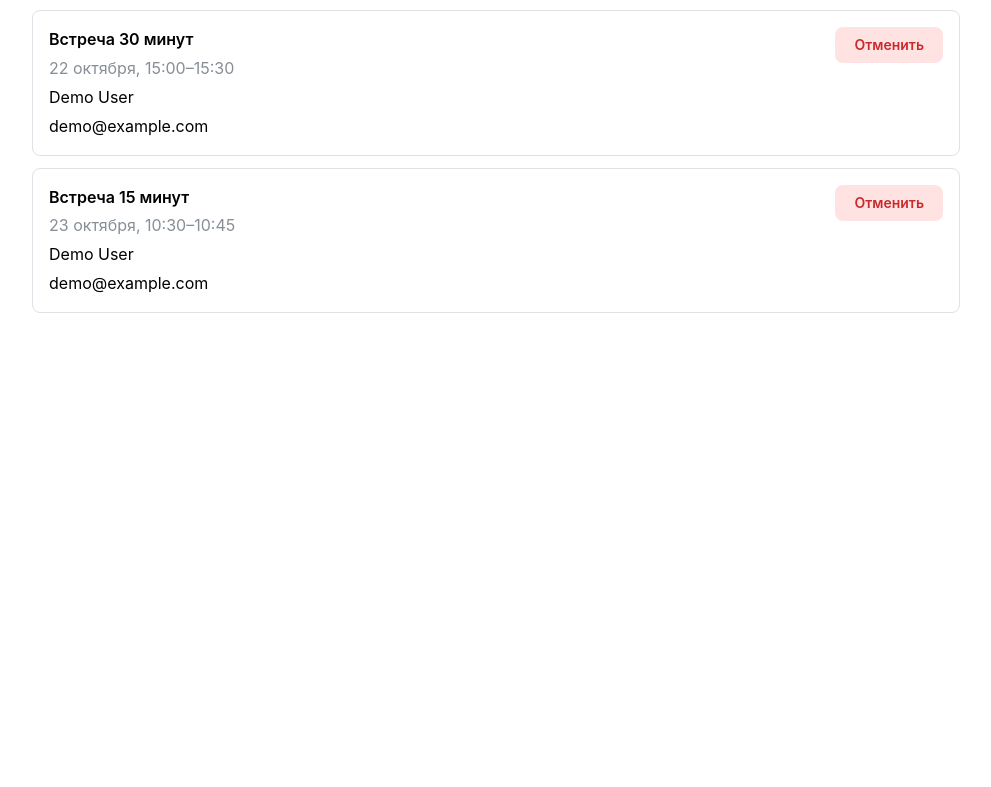
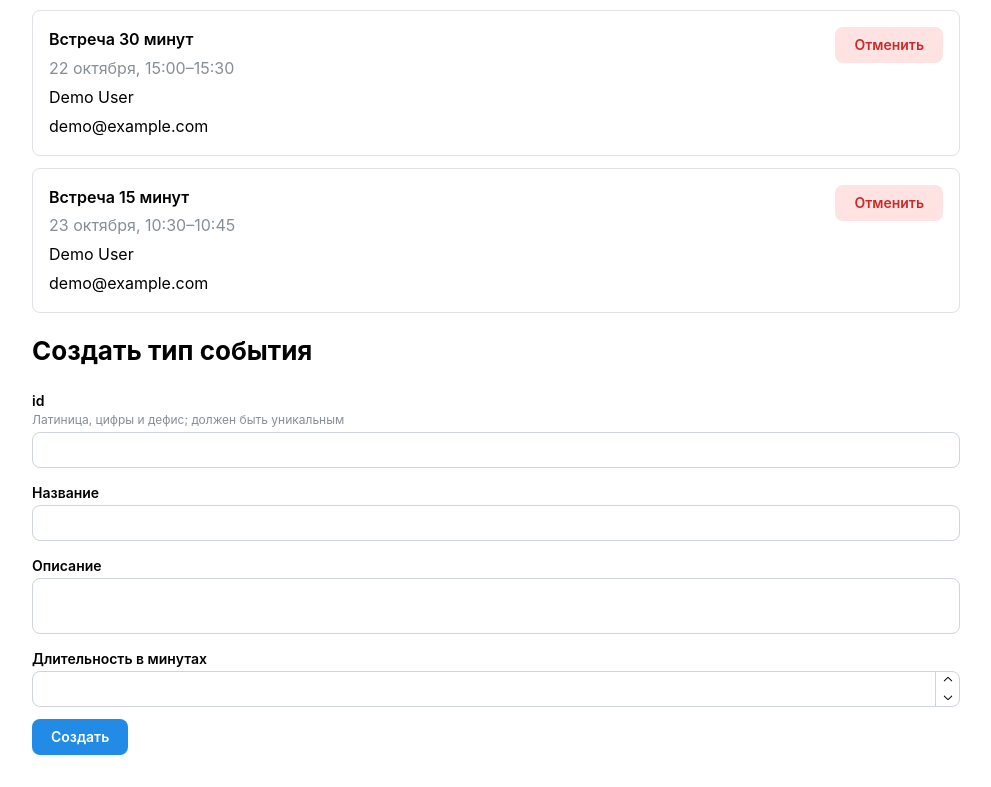
Before and after one commit to tychkovas/ai-for-developers-project-386, a React (Vite) app: page /admin in a window 1280 px wide. Shown: the part 311-1098 px from the top of the page, without its empty margins (144-1135 px from the left). Before the commit the page ends 800 px from the top, so only its background shows below. Built offline with nearby package versions, Linux system fonts and the light colour scheme.

Commit message:
feat: add event type creation form to admin panel (#24)

```diff
--- a/src/pages/AdminPage.tsx
+++ b/src/pages/AdminPage.tsx
@@ -6,30 +6,62 @@
 // в модалке Mantine: полное удаление, слот мгновенно освобождается. Пусто —
 // «Нет предстоящих записей». Список предстоящих не показывает прошедшие записи
 // (фильтр upcoming); хедер панели — «Назад к витрине» (спека, раздел 5).
+// Ниже списка — блок «Создать тип события» (тикет #24): форма с @mantine/form,
+// сохранение только через SDK createEventType; клиентская валидация id
+// дублирует серверную, неуникальный id подсвечивает сообщением 409 id_taken.
 import {
+  Alert,
   Button,
   Container,
   Group,
   Modal,
+  NumberInput,
   Paper,
   Stack,
   Text,
+  Textarea,
+  TextInput,
   Title,
 } from '@mantine/core';
+import { useForm } from '@mantine/form';
 import { useState } from 'react';
 import { AppHeader } from '../components/AppHeader';
 import { LoadingRow } from '../components/LoadingRow';
-import { cancelBooking } from '../api';
+import { cancelBooking, createEventType } from '../api';
 import type { Booking } from '../api';
 import { formatDayMonth, formatTimeRange } from '../lib/format';
 import { useEventTypes } from '../lib/useEventTypes';
 import { useUpcomingBookings } from '../lib/useUpcomingBookings';
+
+/** Сообщение серверной валидации пустых полей (мок-сервер, POST /event-types). */
+const REQUIRED_MESSAGE = 'Проверьте название, описание и длительность';
+/** Формат id: латиница, цифры, дефис — тот же, что проверяет сервер. */
+const EVENT_TYPE_ID_PATTERN = /^[A-Za-z0-9-]+$/;
 
 export default function AdminPage() {
   const { bookings, loading, reload } = useUpcomingBookings();
   const { eventTypes } = useEventTypes();
   // Запись, отмену которой подтверждают в модалке; null — модалка закрыта.
   const [pending, setPending] = useState<Booking | null>(null);
+  // Ошибка создания типа события, не привязанная к полю (сеть и прочее).
+  const [createError, setCreateError] = useState<string | null>(null);
+
+  const form = useForm({
+    initialValues: {
+      id: '',
+      name: '',
+      description: '',
+      durationMinutes: '' as string | number,
+    },
+    validate: {
+      id: (value) =>
+        EVENT_TYPE_ID_PATTERN.test(value.trim()) ? null : 'id: латиница, цифры, дефис',
+      name: (value) => (value.trim() ? null : REQUIRED_MESSAGE),
+      description: (value) => (value.trim() ? null : REQUIRED_MESSAGE),
+      durationMinutes: (value) =>
+        Number.isInteger(Number(value)) && Number(value) > 0 ? null : REQUIRED_MESSAGE,
+    },
+  });
 
   const eventTypeName = (eventTypeId: string) =>
     eventTypes.find((type) => type.id === eventTypeId)?.name ?? eventTypeId;
@@ -44,6 +76,28 @@ export default function AdminPage() {
     setPending(null);
     reload();
   };
+
+  const onCreate = form.onSubmit(async (values) => {
+    setCreateError(null);
+    const { data, error } = await createEventType({
+      body: {
+        id: values.id.trim(),
+        name: values.name.trim(),
+        description: values.description.trim(),
+        durationMinutes: Number(values.durationMinutes),
+      },
+    });
+    if (data) {
+      form.reset();
+      return;
+    }
+    if (error?.code === 'id_taken') {
+      // Уникальность проверяет сервер — источник истины (тикет #24).
+      form.setErrors({ id: error.message });
+      return;
+    }
+    setCreateError(error?.message ?? 'Не удалось создать тип события. Попробуйте ещё раз.');
+  });
 
   return (
     <>
@@ -76,6 +130,31 @@ export default function AdminPage() {
               ))}
             </Stack>
           )}
+          <Title order={2}>Создать тип события</Title>
+          <form onSubmit={onCreate}>
+            <Stack gap="sm">
+              {createError && (
+                <Alert color="red" role="alert">
+                  {createError}
+                </Alert>
+              )}
+              <TextInput
+                label="id"
+                description="Латиница, цифры и дефис; должен быть уникальным"
+                {...form.getInputProps('id')}
+              />
+              <TextInput label="Название" {...form.getInputProps('name')} />
+              <Textarea label="Описание" {...form.getInputProps('description')} />
+              <NumberInput
+                label="Длительность в минутах"
+                min={1}
+                {...form.getInputProps('durationMinutes')}
+              />
+              <Button type="submit" loading={form.submitting} w="fit-content">
+                Создать
+              </Button>
+            </Stack>
+          </form>
         </Stack>
       </Container>
       <Modal
```
Also changed, not shown: 2 other files (tests, documents, lock files or other folders).
